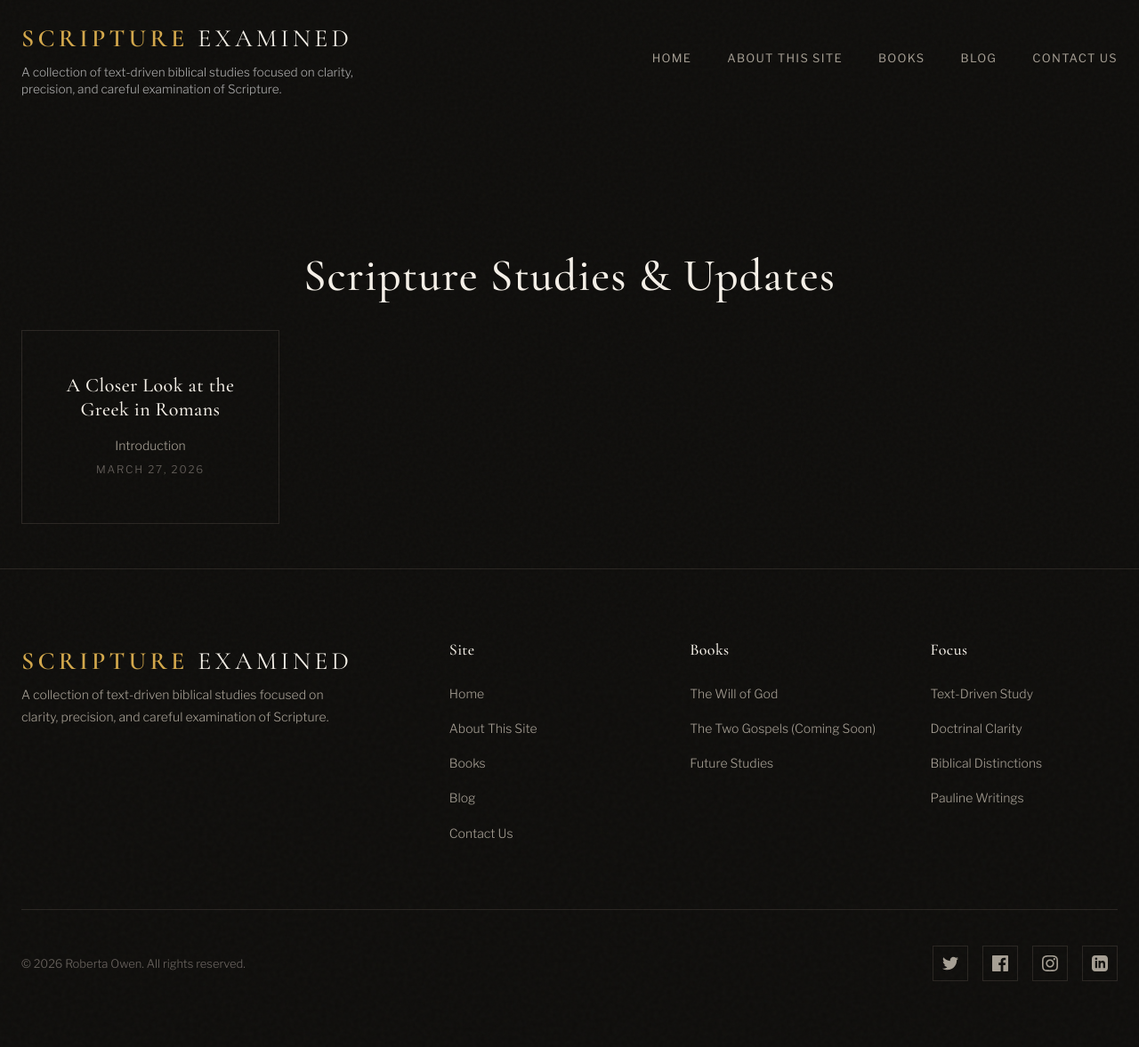
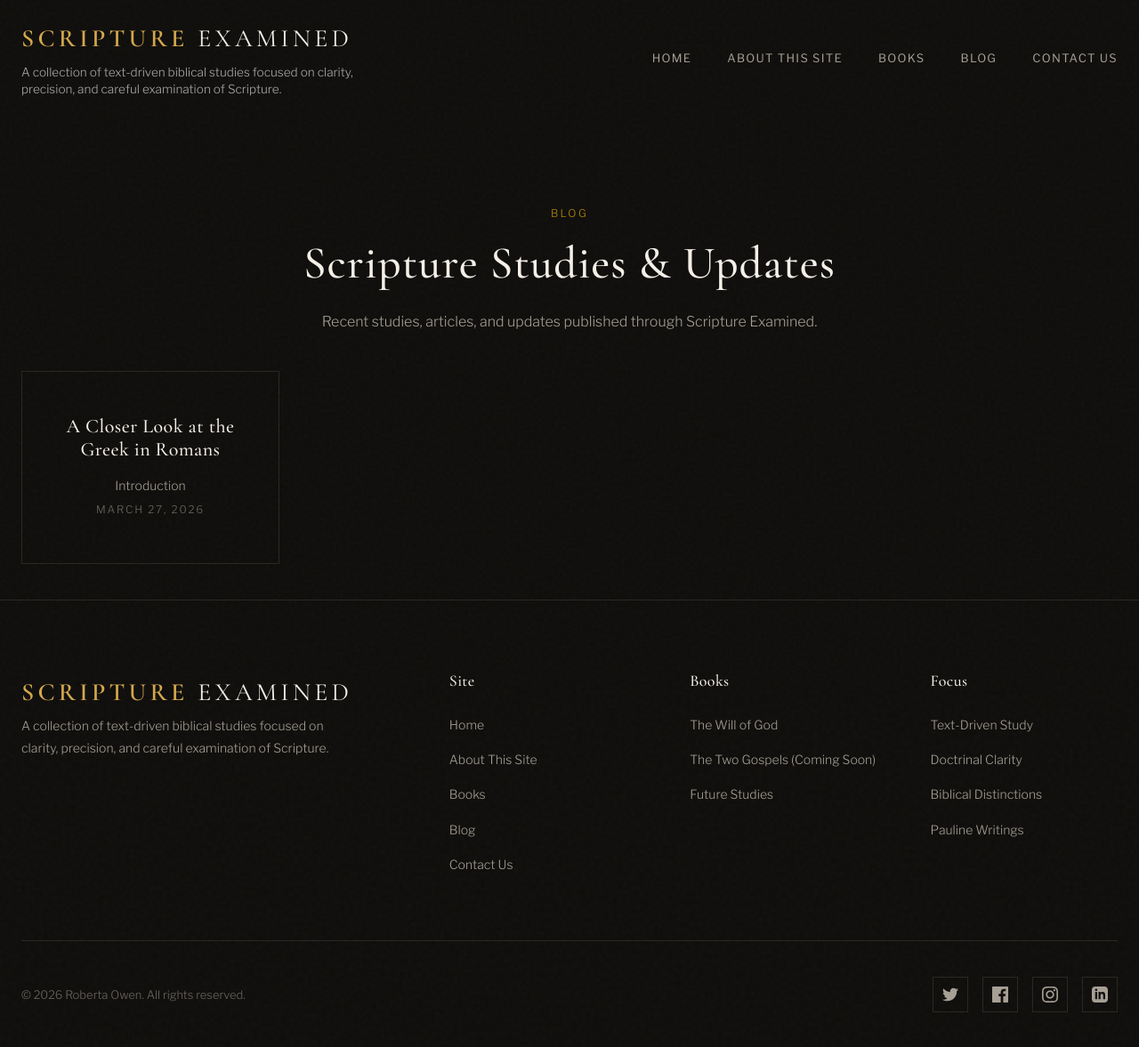
Before and after one commit to ScriptureExamined/PaulineEpistles, a Jekyll site: the page built from blog.html, in a window 1280 px wide and 1178 px high. Shown: the whole window at 89% size. Built offline with Jekyll 4.4.1, drawn with Linux system fonts in a browser that asks for light colours.

Commit message:
Update blog.html

```diff
--- a/blog.html
+++ b/blog.html
@@ -3,10 +3,15 @@ layout: default
 title: Blog | Scripture Examined
 ---
 
-<section class="section">
+<section class="section page-intro blog-intro">
   <div class="container">
-    <div class="section-header">
-      <h2 class="section-title">Scripture Studies & Updates</h2>
+    <div class="section-header centered">
+      <div class="section-label">Blog</div>
+      <h1 class="section-title">Scripture Studies & Updates</h1>
+      <p class="section-desc">
+        Recent studies, articles, and updates published through Scripture
+        Examined.
+      </p>
     </div>
 
     <div class="services-grid">
```
